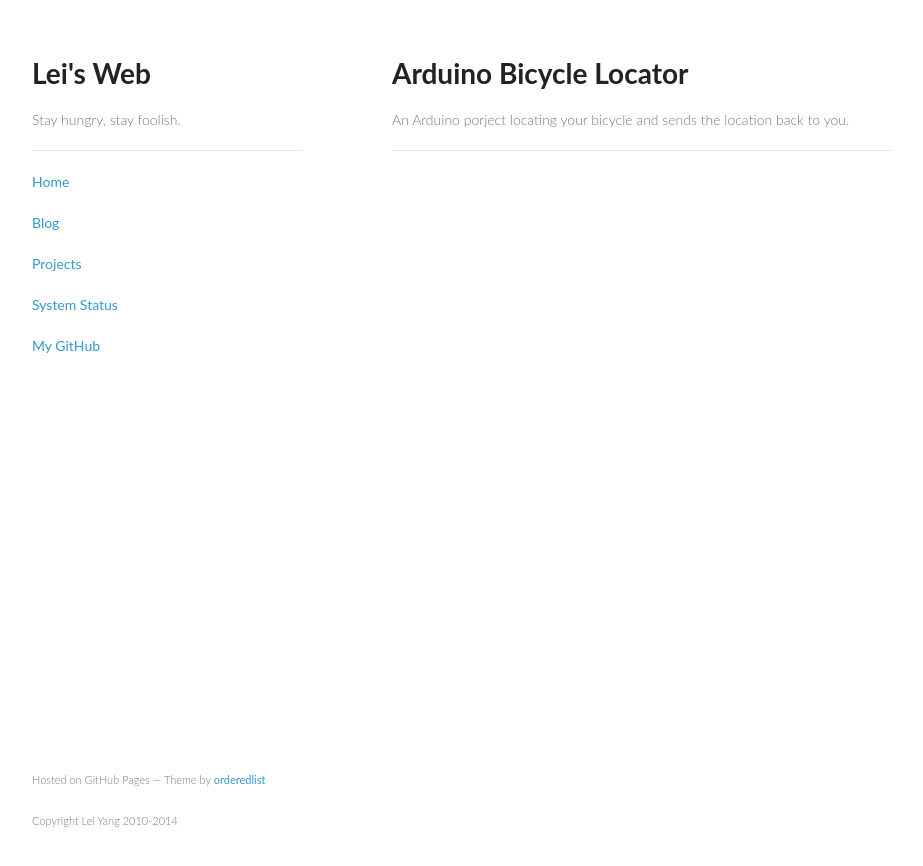
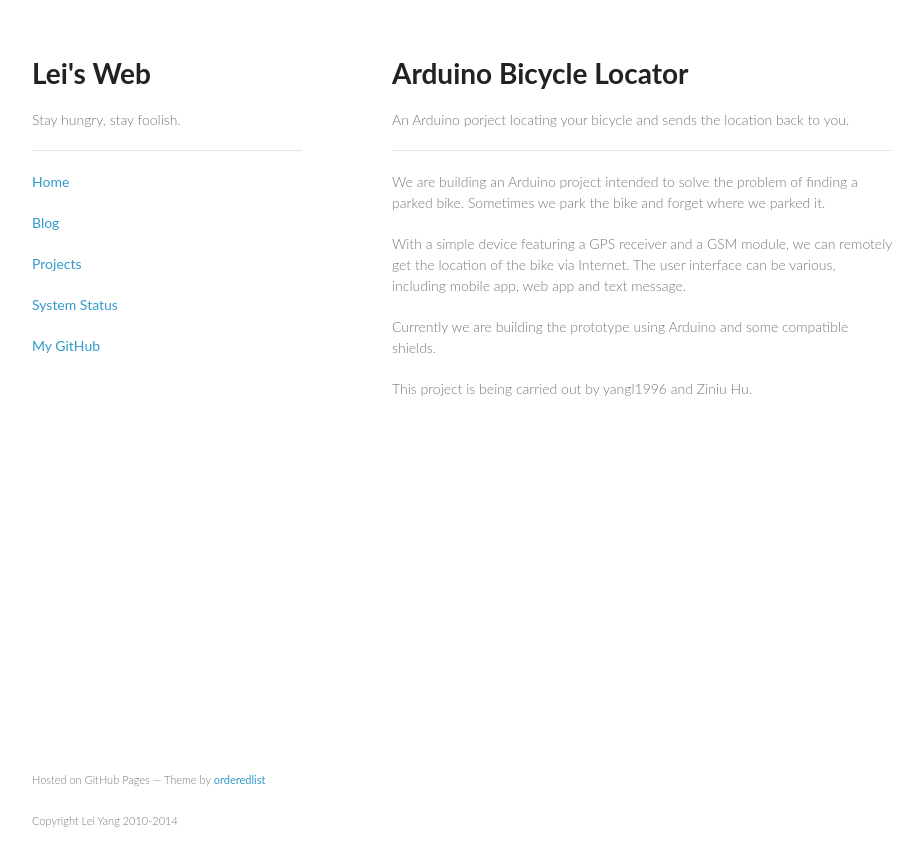
Before and after one commit to yangl1996/homepage, a Jekyll site: the page built from _posts/2014-10-11-Arduino-Bicycle-Locator.md, in a window 1280 px wide. Shown: the top 866 px of the page, without its empty margins (178-1101 px from the left). Built offline with Jekyll 4.4.1, drawn with Linux system fonts in a browser that asks for light colours; some web fonts are replaced.

Commit message:
Update 2014-10-11-Arduino-Bicycle-Locator.md

```diff
--- a/_posts/2014-10-11-Arduino-Bicycle-Locator.md
+++ b/_posts/2014-10-11-Arduino-Bicycle-Locator.md
@@ -4,3 +4,10 @@ project: True
 layout: minimal_project
 introduction: An Arduino porject locating your bicycle and sends the location back to you.
 ---
+We are building an Arduino project intended to solve the problem of finding a parked bike. Sometimes we park the bike and forget where we parked it.
+
+With a simple device featuring a GPS receiver and a GSM module, we can remotely get the location of the bike via Internet. The user interface can be various, including mobile app, web app and text message.
+
+Currently we are building the prototype using Arduino and some compatible shields.
+
+This project is being carried out by yangl1996 and Ziniu Hu.
```
